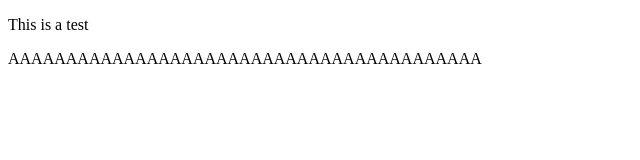
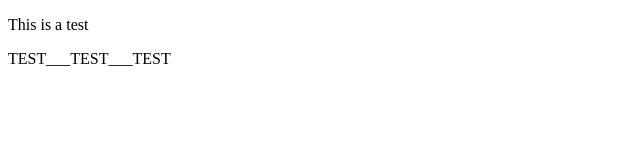
Before and after one commit to 0K5/IBMTest-toolchain, a plain HTML site: page index.html in a window 1280 px wide. Shown: the whole page, without its empty margins (0-640 px from the left). Drawn offline with Linux system fonts and the light colour scheme.

Commit message:
Update index.html

```diff
--- a/index.html
+++ b/index.html
@@ -6,6 +6,6 @@
 	</head>
 	<body>
 		<p>This is a test</p>
-		<p>AAAAAAAAAAAAAAAAAAAAAAAAAAAAAAAAAAAAAAAAA</p>
+		<p>TEST___TEST___TEST</p>
 	</body>
 </html>
```
